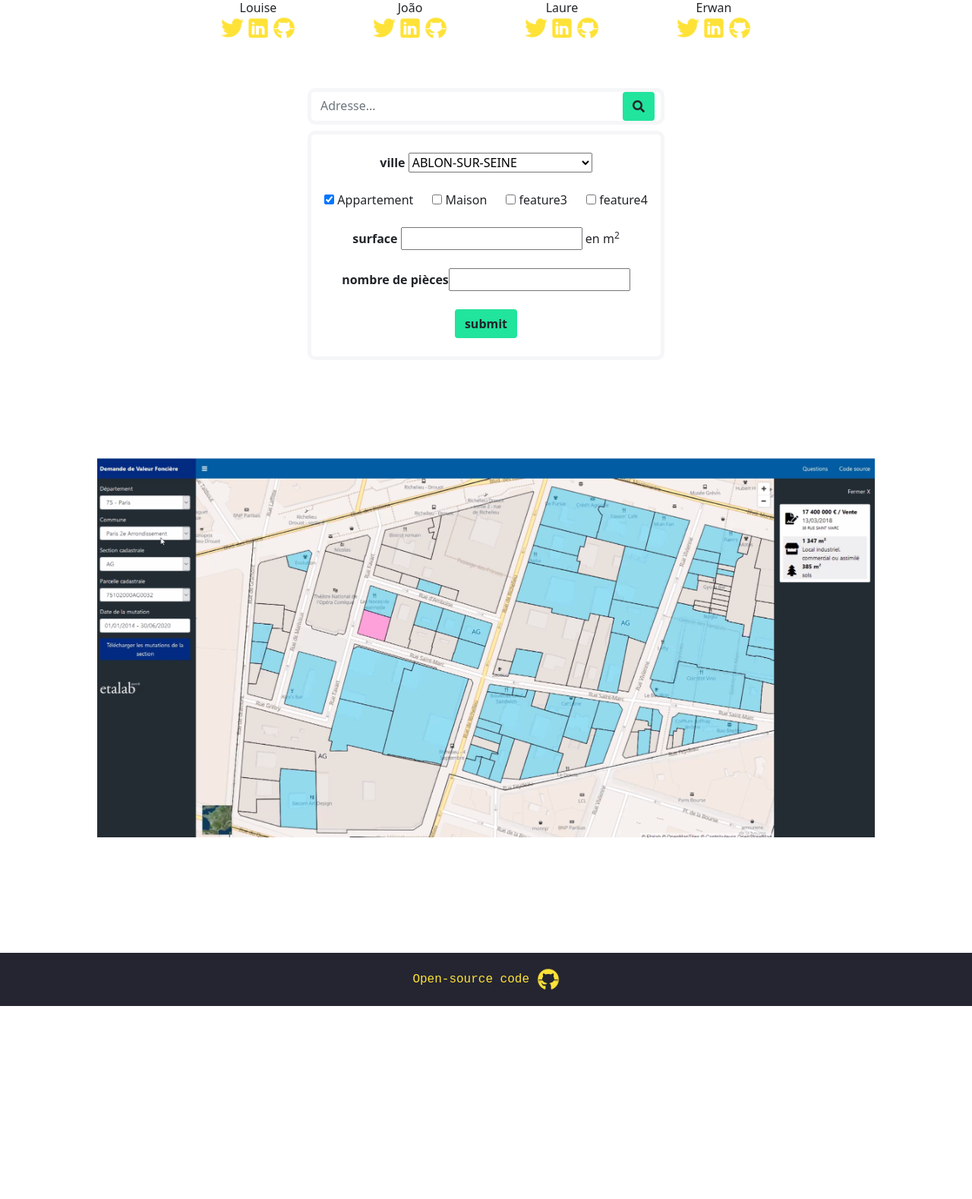
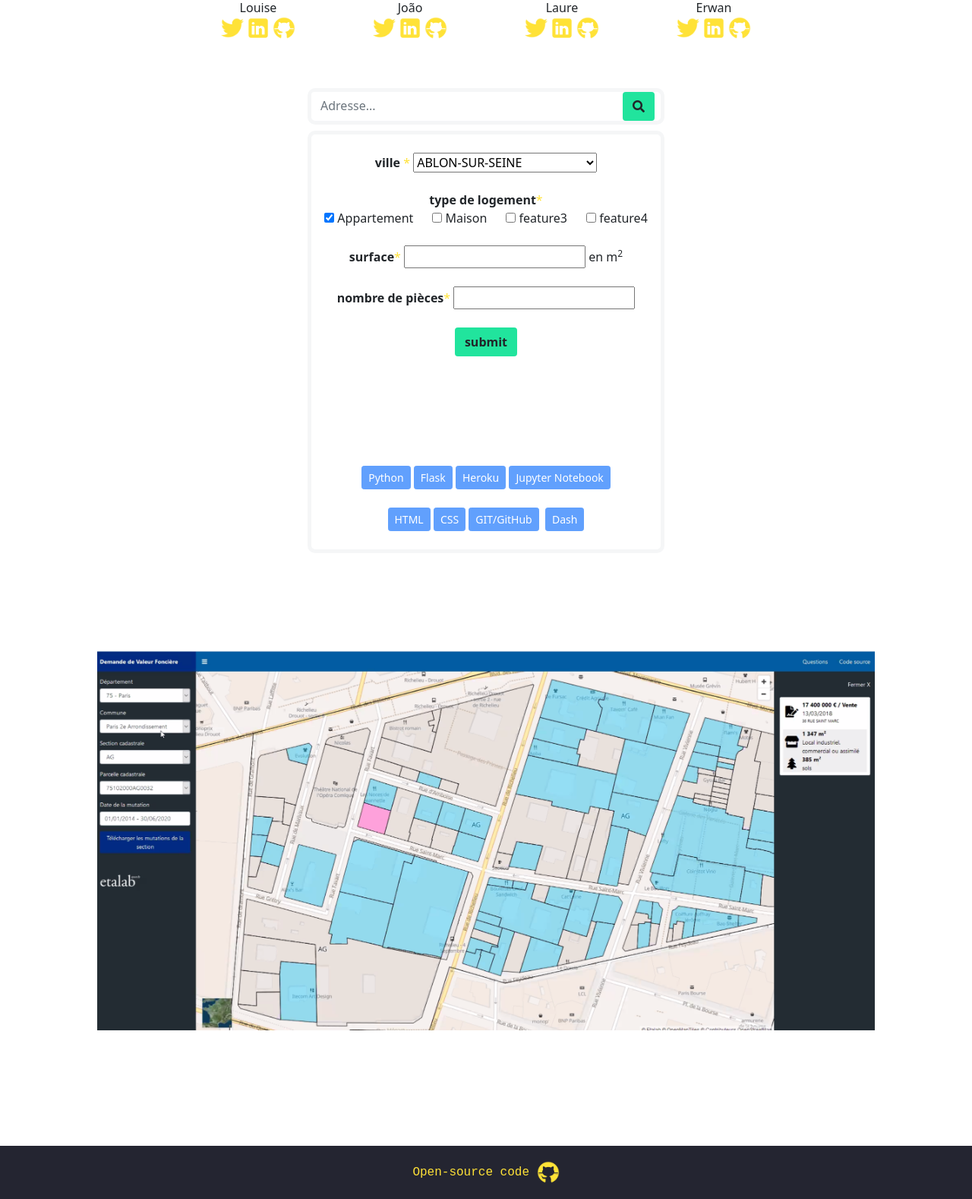
Before and after one commit to joaomacalos/projet-immobilier-paris, a Flask app: page / in a window 1280 px wide. Shown: the part 322-1900 px from the top of the page at 76% size. Before the commit the page ends 1646 px from the top, so only its background shows below. Run offline with Flask 2, Linux system fonts and the light colour scheme.

Commit message:
changed template

```diff
--- a/templates/index.html
+++ b/templates/index.html
@@ -217,7 +217,7 @@
       <div class="row gx-0">
         <div class="col" align="center">
           <br />
-          <strong>ville </strong>
+          <strong>ville </strong><font color="#ffe237">*</font color>
           <select name="menu" placeholder="Ville">
             <option>ABLON-SUR-SEINE</option>
             <option>ALFORTVILLE</option>
@@ -374,7 +374,7 @@
       <br />
 
       <div class="row gx-0">
-        <div class="col" align="center">
+        <div class="col" align="center"> <strong>type de logement</strong><font color="#ffe237">*</font color> <br />
           <input type="checkbox" name="pfm" value="linux" checked /> Appartement
           &nbsp;&nbsp;&nbsp;&nbsp;&nbsp;<input
             type="checkbox"
@@ -393,9 +393,9 @@
           />
           feature4<br />
           <br />
-          <strong>surface </strong>
+          <strong>surface</strong><font color="#ffe237">*</font color>
           <input text="number" min="0" /> en m<sup>2</sup><br /><br />
-          <strong>nombre de pièces</strong><input type="number" min="0" />
+          <strong>nombre de pièces</strong><font color="#ffe237">*</font color>&nbsp;<input type="number" min="0" />
         </div>
       </div>
 
@@ -404,17 +404,28 @@
           <strong>submit</strong>
         </button>
         <br /><br />
+<br/><br/><br/><br/><br/>
+         <div class="col-auto px-2" align="center"><button class="btn btn-primary btn-sm" disabled>Python</button>&nbsp;<button class="btn btn-primary btn-sm" disabled>Flask</button>&nbsp;<button class="btn btn-primary btn-sm" disabled>Heroku</button>&nbsp;<button class="btn btn-primary btn-sm" disabled>Jupyter Notebook</button>
+         <br/><br/>
+
+         <button class="btn btn-primary btn-sm" disabled>HTML</button>&nbsp;<button class="btn btn-primary btn-sm" disabled>CSS</button>&nbsp;<button class="btn btn-primary btn-sm" disabled>GIT/GitHub</button> &nbsp;<button class="btn btn-primary btn-sm" disabled>Dash</button></div> <br/>
+
       </div>
     </form>
 
 
 
 
-    <div class="center-div"><img src="static/map.png" class="displayed" /></div>
+    <div><img src="static/map.png" class="displayed" /></div>
     <br />
+
     <div class="gitHub">
       <a href="http://www.google.fr" target="_blank"> Open-source code </a
       ><img src="static/githubj.png" width="30px" />
+
+
+
+
     </div>
   </body>
 </html>
```
